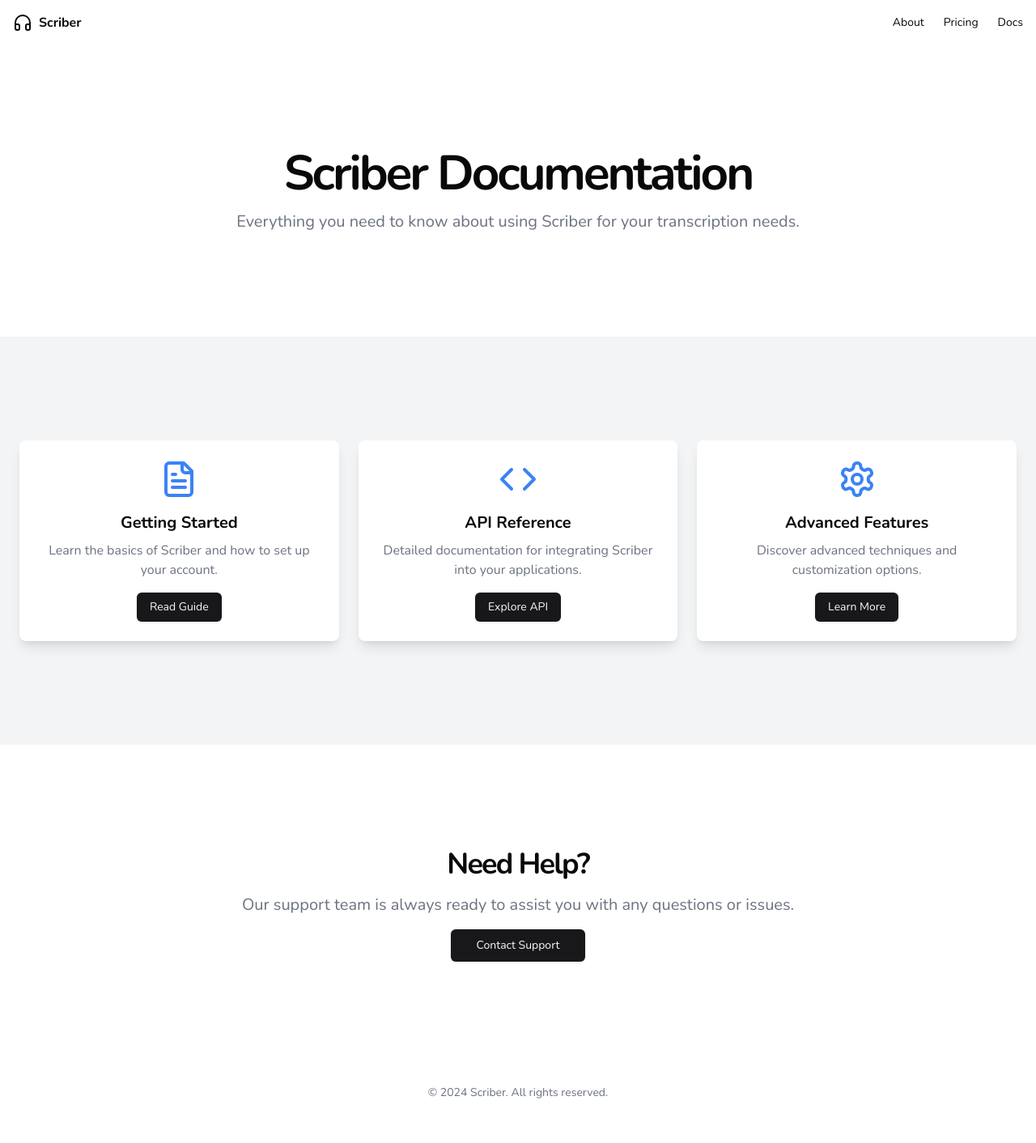
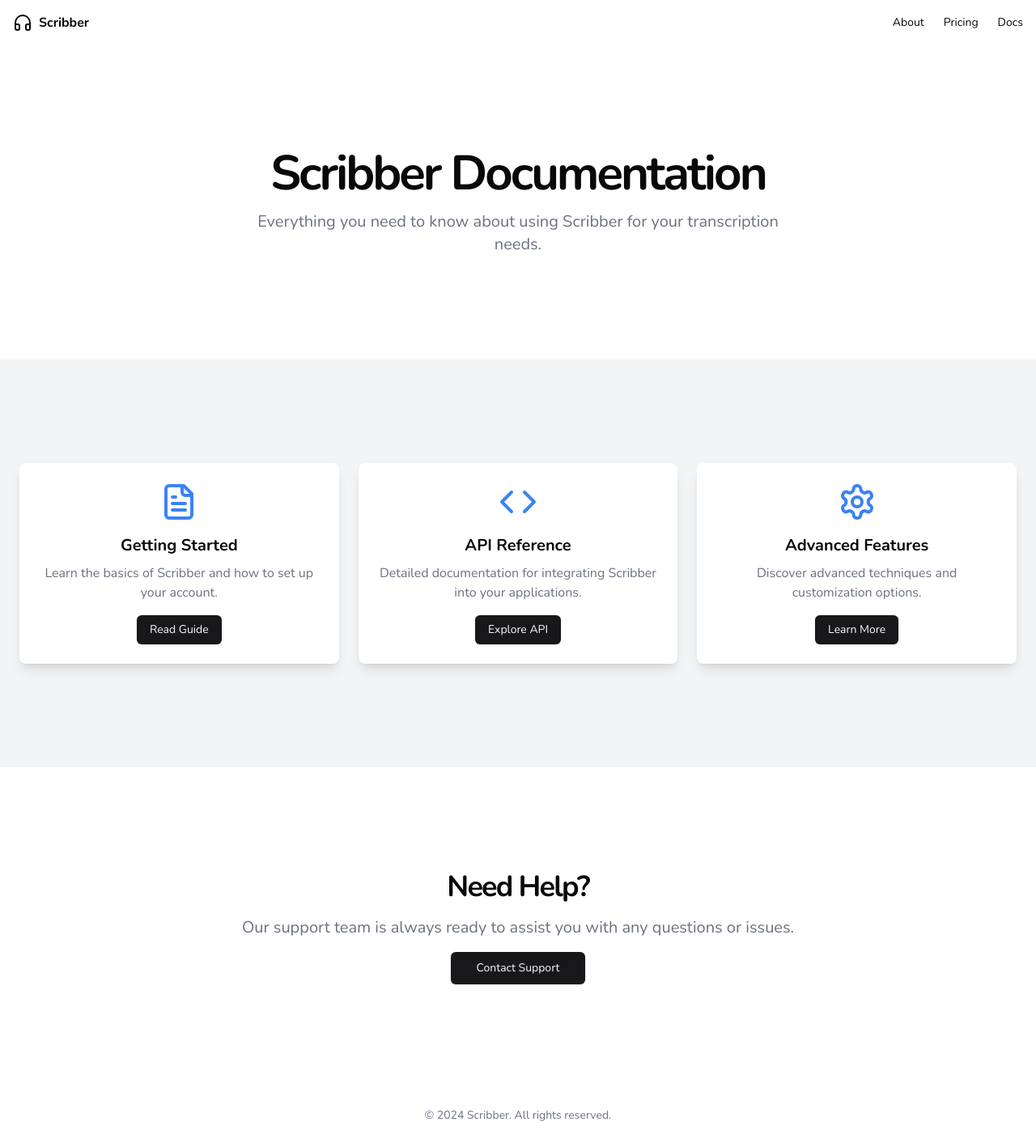
Before and after one commit to princebabou/scriber, a Next.js app: page /docs in a window 1280 px wide. Shown: the whole page at 81% size. Before the commit the page ends 1384 px from the top, so only its background shows below. Built offline with nearby package versions, Linux system fonts and the light colour scheme.

Commit message:
changed the app's name

```diff
--- a/app/about/page.tsx
+++ b/app/about/page.tsx
@@ -10,7 +10,7 @@ export default function AboutPage() {
           <div className="flex items-center space-x-4">
             <Link href="/" className="flex items-center space-x-2">
               <Headphones className="h-6 w-6" />
-              <span className="font-bold">Scriber</span>
+              <span className="font-bold">Scribber</span>
             </Link>
           </div>
           <nav className="flex items-center space-x-6 text-sm font-medium">
@@ -25,7 +25,7 @@ export default function AboutPage() {
           <div className="container mx-auto px-4 md:px-8">
             <div className="flex flex-col items-center space-y-4 text-center">
               <h1 className="text-3xl font-bold tracking-tighter sm:text-4xl md:text-5xl lg:text-6xl/none">
-                About Scriber
+                About Scribber
               </h1>
               <p className="mx-auto max-w-[700px] text-gray-500 md:text-xl dark:text-gray-400">
                 Revolutionizing audio transcription with cutting-edge AI technology.
@@ -70,7 +70,7 @@ export default function AboutPage() {
           <div className="container mx-auto px-4 md:px-8">
             <div className="flex flex-col items-center space-y-4 text-center">
               <h2 className="text-3xl font-bold tracking-tighter sm:text-4xl md:text-5xl">
-                Join the Scriber Community
+                Join the Scribber Community
               </h2>
               <p className="mx-auto max-w-[700px] text-gray-500 md:text-xl dark:text-gray-400">
                 Experience the future of audio transcription today.
@@ -86,7 +86,7 @@ export default function AboutPage() {
         </section>
       </main>
       <footer className="py-6 text-center text-sm text-gray-500 dark:text-gray-400">
-        © 2024 Scriber. All rights reserved.
+        © 2024 Scribber. All rights reserved.
       </footer>
     </div>
   )
--- a/app/docs/page.tsx
+++ b/app/docs/page.tsx
@@ -9,7 +9,7 @@ function Header() {
       <div className="container mx-auto flex h-14 items-center justify-between px-4">
         <Link href="/" className="flex items-center space-x-2">
           <Headphones className="h-6 w-6" />
-          <span className="font-bold">Scriber</span>
+          <span className="font-bold">Scribber</span>
         </Link>
         <nav className="flex items-center space-x-6 text-sm font-medium">
           <Link href="/about">About</Link>
@@ -25,7 +25,7 @@ function Header() {
 function Footer() {
   return (
     <footer className="py-6 text-center text-sm text-gray-500 dark:text-gray-400">
-      © 2024 Scriber. All rights reserved.
+      © 2024 Scribber. All rights reserved.
     </footer>
   );
 }
@@ -53,10 +53,10 @@ export default function DocsPage() {
           <div className="container mx-auto px-4 md:px-6">
             <div className="flex flex-col items-center space-y-4 text-center">
               <h1 className="text-3xl font-bold tracking-tighter sm:text-4xl md:text-5xl lg:text-6xl/none">
-                Scriber Documentation
+                Scribber Documentation
               </h1>
               <p className="mx-auto max-w-[700px] text-gray-500 md:text-xl dark:text-gray-400">
-                Everything you need to know about using Scriber for your transcription needs.
+                Everything you need to know about using Scribber for your transcription needs.
               </p>
             </div>
           </div>
@@ -69,13 +69,13 @@ export default function DocsPage() {
               <Card
                 icon={FileText}
                 title="Getting Started"
-                description="Learn the basics of Scriber and how to set up your account."
+                description="Learn the basics of Scribber and how to set up your account."
                 buttonText="Read Guide"
               />
               <Card
                 icon={Code}
                 title="API Reference"
-                description="Detailed documentation for integrating Scriber into your applications."
+                description="Detailed documentation for integrating Scribber into your applications."
                 buttonText="Explore API"
               />
               <Card
--- a/app/page.tsx
+++ b/app/page.tsx
@@ -10,7 +10,7 @@ export default function Home() {
           <div className="flex items-center space-x-4">
             <Link href="/" className="flex items-center space-x-2">
               <Headphones className="h-6 w-6" />
-              <span className="font-bold">Scriber</span>
+              <span className="font-bold">Scribber</span>
             </Link>
           </div>
           <nav className="flex items-center space-x-6 text-sm font-medium">
@@ -26,7 +26,7 @@ export default function Home() {
             <div className="flex flex-col items-center space-y-4 text-center">
               <div className="space-y-2">
                 <h1 className="text-3xl font-bold tracking-tighter sm:text-4xl md:text-5xl lg:text-6xl">
-                  Transform Audio to Text with Scriber
+                  Transform Audio to Text with Scribber
                 </h1>
                 <p className="mx-auto max-w-[700px] text-gray-500 md:text-xl dark:text-gray-400">
                   Accurate, fast, and secure audio transcription powered by cutting-edge AI technology.
@@ -50,7 +50,7 @@ export default function Home() {
         </section>
         <section className="w-full py-12 md:py-24 lg:py-32 bg-gray-100 dark:bg-gray-800">
           <div className="container mx-auto px-4 md:px-8">
-            <h2 className="text-3xl font-bold tracking-tighter sm:text-5xl text-center mb-12">How Scriber Works</h2>
+            <h2 className="text-3xl font-bold tracking-tighter sm:text-5xl text-center mb-12">How Scribber Works</h2>
             <div className="grid grid-cols-1 gap-6 lg:grid-cols-3 lg:gap-12 items-start">
               <div className="flex flex-col items-center space-y-4 text-center">
                 <div className="flex h-20 w-20 items-center justify-center rounded-full bg-blue-100 dark:bg-blue-900">
@@ -78,7 +78,7 @@ export default function Home() {
         </section>
         <section className="w-full py-12 md:py-24 lg:py-32">
           <div className="container mx-auto px-4 md:px-8">
-            <h2 className="text-3xl font-bold tracking-tighter sm:text-5xl text-center mb-12">Why Choose Scriber</h2>
+            <h2 className="text-3xl font-bold tracking-tighter sm:text-5xl text-center mb-12">Why Choose Scribber</h2>
             <div className="grid grid-cols-1 gap-6 lg:grid-cols-3 lg:gap-12">
               <div className="flex items-start space-x-4">
                 <Clock className="mt-1 h-6 w-6 text-blue-500 dark:text-blue-400" />
@@ -106,7 +106,7 @@ export default function Home() {
         </section>
       </main>
       <footer className="py-6 text-center text-sm text-gray-500 dark:text-gray-400">
-        © 2024 Scriber. All rights reserved.
+        © 2024 Scribber. All rights reserved.
       </footer>
     </div>
   )
--- a/app/pricing/page.tsx
+++ b/app/pricing/page.tsx
@@ -10,7 +10,7 @@ export default function PricingPage() {
           <div className="flex items-center space-x-4">
             <Link href="/" className="flex items-center space-x-2">
               <Headphones className="h-6 w-6" />
-              <span className="font-bold">Scriber</span>
+              <span className="font-bold">Scribber</span>
             </Link>
           </div>
           <nav className="flex items-center space-x-6 text-sm font-medium">
@@ -117,7 +117,7 @@ export default function PricingPage() {
       </main>
 
       <footer className="py-6 text-center text-sm text-gray-500 dark:text-gray-400">
-        © 2024 Scriber. All rights reserved.
+        © 2024 Scribber. All rights reserved.
       </footer>
     </div>
   )
--- a/app/transcribe/page.tsx
+++ b/app/transcribe/page.tsx
@@ -142,7 +142,7 @@ export default function TranscribePage() {
           <div className="flex items-center space-x-4">
             <Link href="" className="flex items-center space-x-2">
               <Headphones className="h-6 w-6" />
-              <span className="font-bold" onClick={() => window.location.reload}>Scriber</span>
+              <span className="font-bold" onClick={() => window.location.reload}>Scribber</span>
             </Link>
           </div>
           <nav className="flex items-center space-x-6 text-sm font-medium">
@@ -293,7 +293,7 @@ export default function TranscribePage() {
       </main>
 
       <footer className="py-6 text-center text-sm text-gray-500 dark:text-gray-400">
-        © 2024 Scriber. All rights reserved.
+        © 2024 Scribber. All rights reserved.
       </footer>
     </div>
   );
```
